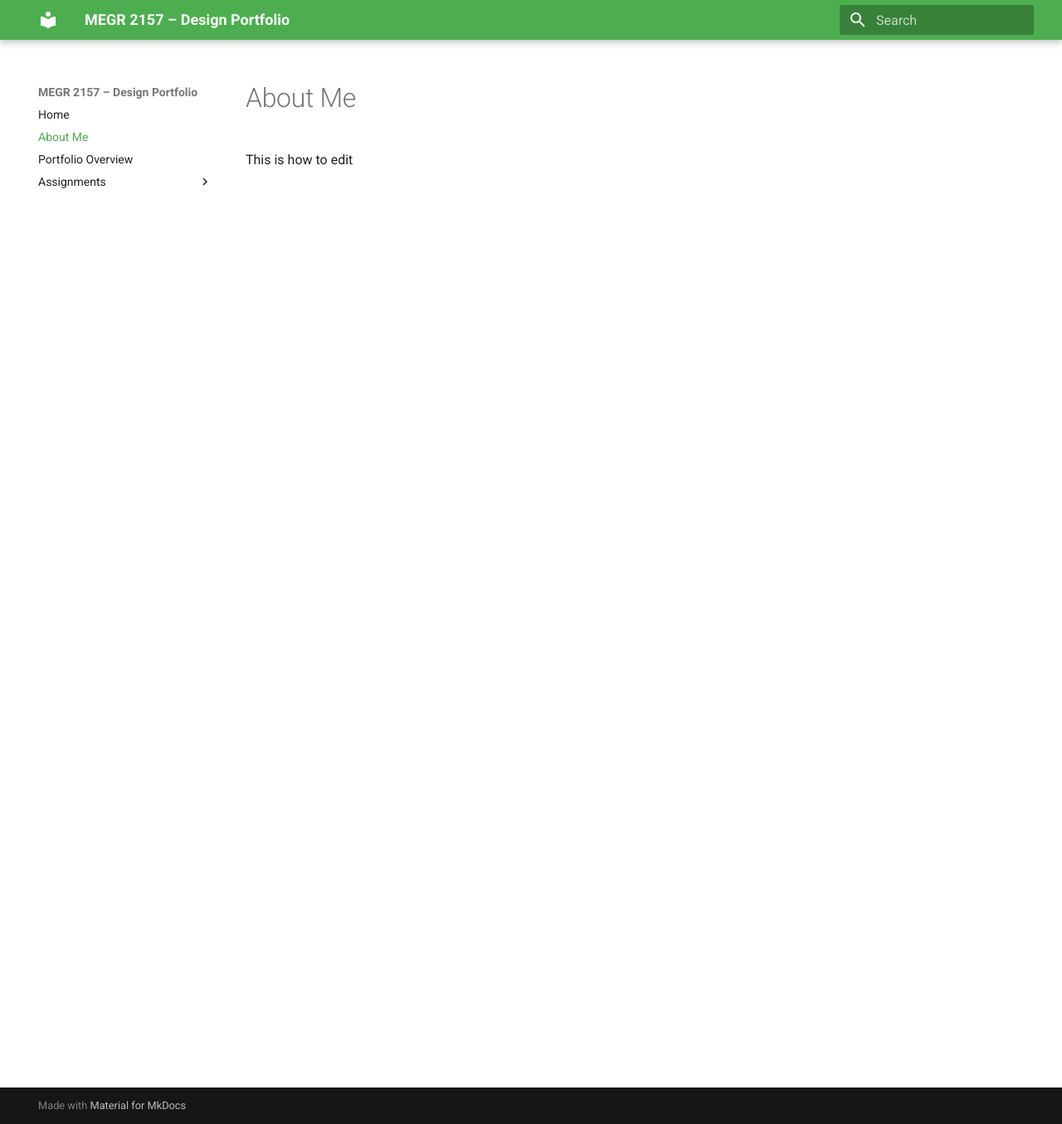
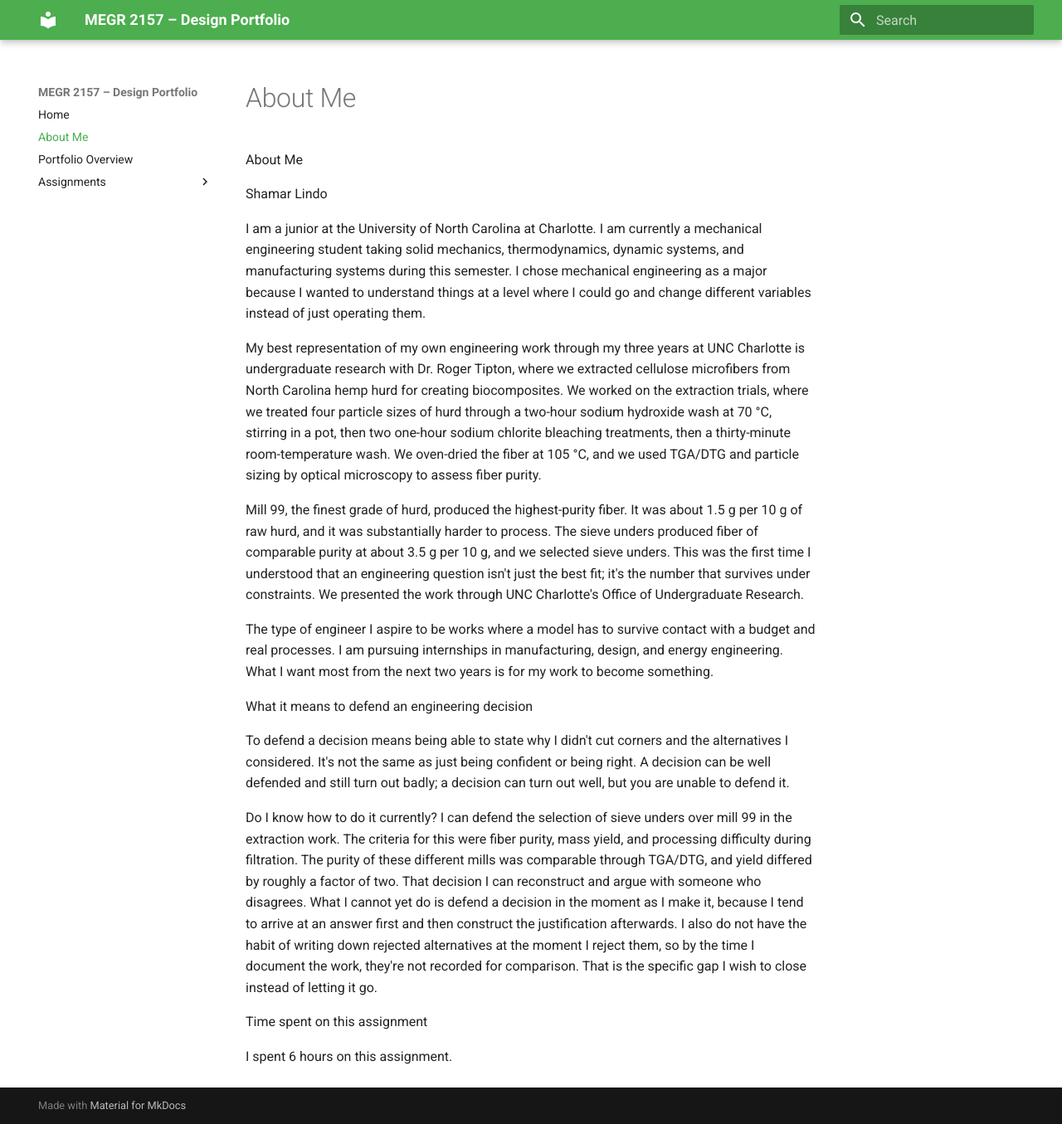
Before and after one commit to shamardlindo1/-megr2157-portfolio, an MkDocs documentation site: the page built from docs/aboutme/index.md, in a window 1280 px wide and 1355 px high. Shown: the whole window at 83% size. Built offline with MkDocs 1.6.1 and Material for MkDocs 9.7.7, drawn with Linux system fonts in a browser that asks for light colours.

Commit message:
Update index.md

```diff
--- a/docs/aboutme/index.md
+++ b/docs/aboutme/index.md
@@ -1,2 +1,21 @@
-#About Me
-This is how to edit
+About Me
+
+Shamar Lindo
+
+I am a junior at the University of North Carolina at Charlotte. I am currently a mechanical engineering student taking solid mechanics, thermodynamics, dynamic systems, and manufacturing systems during this semester. I chose mechanical engineering as a major because I wanted to understand things at a level where I could go and change different variables instead of just operating them.
+
+My best representation of my own engineering work through my three years at UNC Charlotte is undergraduate research with Dr. Roger Tipton, where we extracted cellulose microfibers from North Carolina hemp hurd for creating biocomposites. We worked on the extraction trials, where we treated four particle sizes of hurd through a two-hour sodium hydroxide wash at 70 °C, stirring in a pot, then two one-hour sodium chlorite bleaching treatments, then a thirty-minute room-temperature wash. We oven-dried the fiber at 105 °C, and we used TGA/DTG and particle sizing by optical microscopy to assess fiber purity.
+
+Mill 99, the finest grade of hurd, produced the highest-purity fiber. It was about 1.5 g per 10 g of raw hurd, and it was substantially harder to process. The sieve unders produced fiber of comparable purity at about 3.5 g per 10 g, and we selected sieve unders. This was the first time I understood that an engineering question isn't just the best fit; it's the number that survives under constraints. We presented the work through UNC Charlotte's Office of Undergraduate Research.
+
+The type of engineer I aspire to be works where a model has to survive contact with a budget and real processes. I am pursuing internships in manufacturing, design, and energy engineering. What I want most from the next two years is for my work to become something.
+
+What it means to defend an engineering decision
+
+To defend a decision means being able to state why I didn't cut corners and the alternatives I considered. It's not the same as just being confident or being right. A decision can be well defended and still turn out badly; a decision can turn out well, but you are unable to defend it.
+
+Do I know how to do it currently? I can defend the selection of sieve unders over mill 99 in the extraction work. The criteria for this were fiber purity, mass yield, and processing difficulty during filtration. The purity of these different mills was comparable through TGA/DTG, and yield differed by roughly a factor of two. That decision I can reconstruct and argue with someone who disagrees. What I cannot yet do is defend a decision in the moment as I make it, because I tend to arrive at an answer first and then construct the justification afterwards. I also do not have the habit of writing down rejected alternatives at the moment I reject them, so by the time I document the work, they're not recorded for comparison. That is the specific gap I wish to close instead of letting it go.
+
+Time spent on this assignment
+
+I spent 6 hours on this assignment.
```
